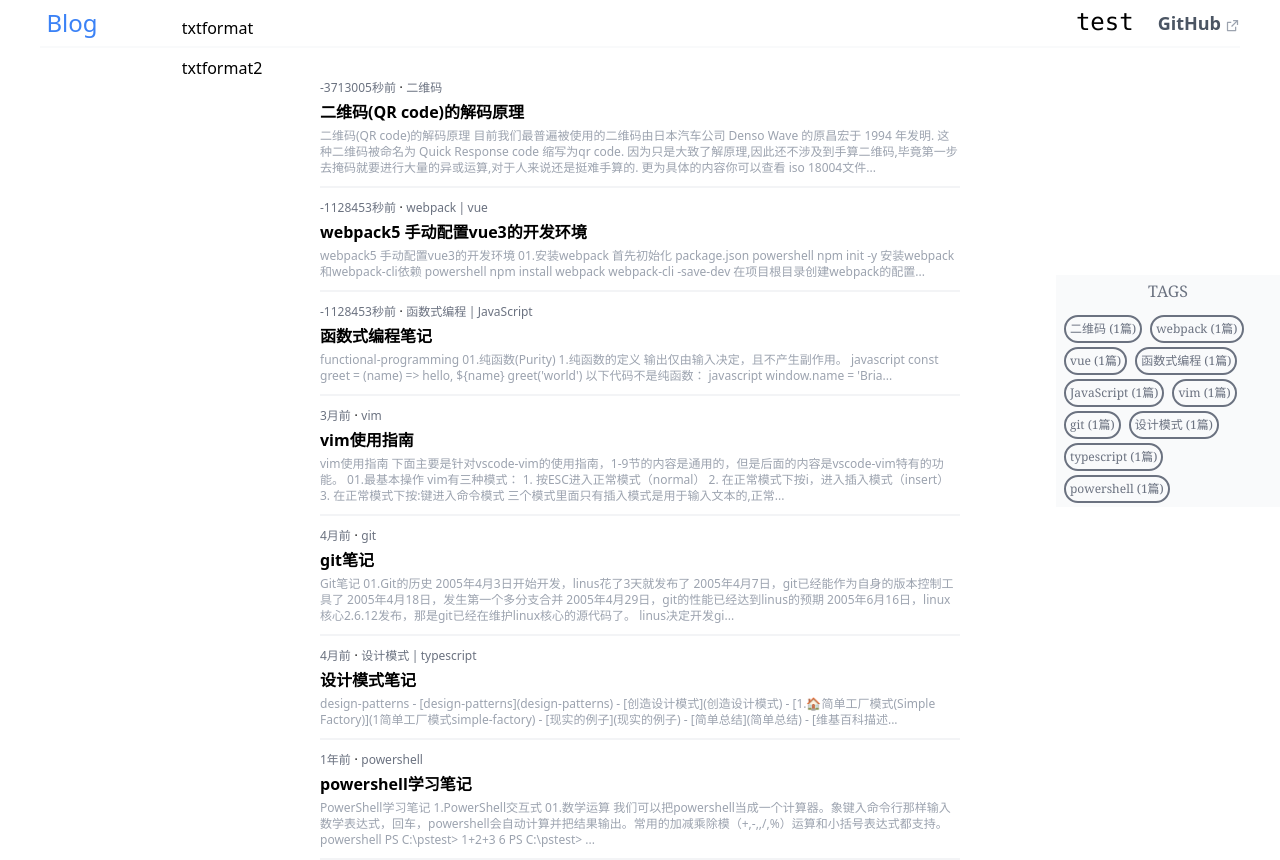
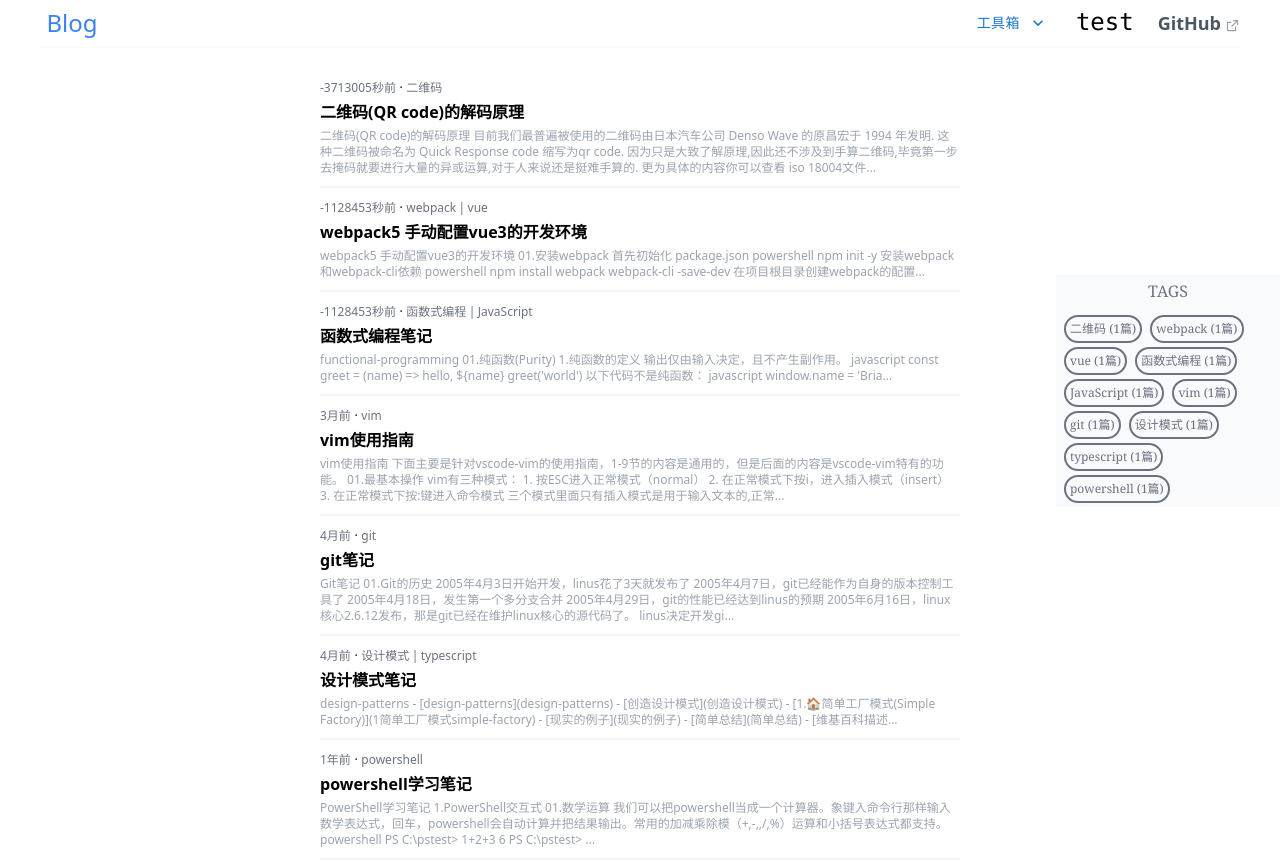
Before and after one commit to mudssky/mudssky.github.io, a Next.js app: page / in a window 1280 px wide. Built offline with nearby package versions, Linux system fonts and the light colour scheme; what @tailwindcss/typography would draw is missing.

Commit message:
✨ feat: LinkMenu finished

```diff
--- a/components/LinksMenu/hooks.ts
+++ b/components/LinksMenu/hooks.ts
@@ -1,14 +1,62 @@
+import { useReducer, useRef } from 'react'
+
+interface Action {
+  type: string
+  payload: any
+}
 interface MenuItem {
   title: string
   link: string
 }
 export interface Props {
   menuList: MenuItem[]
+  menuTitle: string
+  className?: string
 }
 
-export default function useHook(props: Props) {
-  const { menuList } = props
-  return {
-    menuList,
+interface State {
+  isMenuOpen: boolean
+}
+const initialState: State = {
+  isMenuOpen: false,
+}
+const ACTION_TYPE = {
+  setIsMenuOpen: 'setIsMenuOpen',
+}
+const reducer = (state: State, action: Action): State => {
+  const newstate = { ...state }
+  switch (action.type) {
+    case ACTION_TYPE.setIsMenuOpen:
+      newstate.isMenuOpen = action.payload
+      return newstate
+    default:
+      throw new Error('not match actions')
   }
 }
+
+const setIsMenuOpen = (isMenuOpen: boolean): Action => ({
+  type: 'setIsMenuOpen',
+  payload: isMenuOpen,
+})
+export default function useHook(props: Props) {
+  const { menuList, menuTitle } = props
+  const [state, dispatch] = useReducer(reducer, initialState)
+  const { isMenuOpen } = state
+  const buttonDom = useRef<any>(null)
+  const handleMenuOpen = async () => {
+    console.log('open menu', menuTitle)
+    dispatch(setIsMenuOpen(true))
+  }
+  const handleMenuClose = async () => {
+    console.log('close menu', menuTitle)
+    dispatch(setIsMenuOpen(false))
+  }
+  return {
+    buttonDom,
+    isMenuOpen,
+    menuList,
+    menuTitle,
+    handleMenuOpen,
+    handleMenuClose,
+  }
+}
--- a/components/LinksMenu/index.tsx
+++ b/components/LinksMenu/index.tsx
@@ -1,11 +1,42 @@
+import Link from 'next/link'
 import useHook, { Props } from './hooks'
 import { Button, List, ListItem, MenuItem, Menu } from '@mui/material'
-export default function LinkMenu(props: Props) {
-  const { menuList } = useHook(props)
+import KeyboardArrowDownIcon from '@mui/icons-material/KeyboardArrowDown'
+export default function LinksMenu(props: Props) {
+  const {
+    buttonDom,
+    isMenuOpen,
+    menuList,
+    menuTitle,
+    handleMenuOpen,
+    handleMenuClose,
+  } = useHook(props)
+  const { className } = props
   return (
-    <div>
-      {/* <Button onMouseEnter={}></Button> */}
-      <Menu open={false}>{}</Menu>
+    <div className={className}>
+      <Button
+        ref={buttonDom}
+        endIcon={<KeyboardArrowDownIcon />}
+        onClick={handleMenuOpen}
+      >
+        {menuTitle}
+      </Button>
+      <Menu
+        anchorEl={buttonDom.current}
+        open={isMenuOpen}
+        onClose={handleMenuClose}
+        MenuListProps={{
+          'aria-labelledby': 'basic-button',
+        }}
+      >
+        {menuList.map((item) => {
+          return (
+            <MenuItem key={item.link}>
+              <Link href={item.link}>{item.title}</Link>
+            </MenuItem>
+          )
+        })}
+      </Menu>
     </div>
   )
 }
--- a/components/header/header.tsx
+++ b/components/header/header.tsx
@@ -1,5 +1,6 @@
 import Link from 'next/link'
 import { List, ListItem, MenuItem, Menu } from '@mui/material'
+import LinksMenu from '../LinksMenu'
 export default function Header(props: any) {
   return (
     <div>
@@ -17,15 +18,17 @@ export default function Header(props: any) {
             <a>Blog</a>
           </Link>
         </div>
-        <List>
-          <ListItem>
-            <Link href="/tools/txtformat">txtformat</Link>
-          </ListItem>
-          <ListItem>
-            <Link href="/tools/txtformat">txtformat2</Link>
-          </ListItem>
-        </List>
         <div className="flex w-3/4 justify-end space-x-6">
+          <LinksMenu
+            className="flex items-center"
+            menuList={[
+              {
+                title: 'txtformat',
+                link: '/tools/txtformat',
+              },
+            ]}
+            menuTitle={'工具箱'}
+          ></LinksMenu>
           <div className="flex items-center text-2xl font-mono  border-b-2 border-opacity-0 border-green-500 hover:border-opacity-100">
             <Link href="/posts/test">
               <a>test</a>
--- a/package.json
+++ b/package.json
@@ -13,6 +13,7 @@
   "dependencies": {
     "@emotion/react": "^11.7.1",
     "@emotion/styled": "^11.6.0",
+    "@mui/icons-material": "^5.4.2",
     "@mui/material": "^5.4.2",
     "@tailwindcss/typography": "^0.4.1",
     "caniuse-lite": "^1.0.30001312",
```
Also changed, not shown: 1 other file (tests, documents, lock files or other folders).
